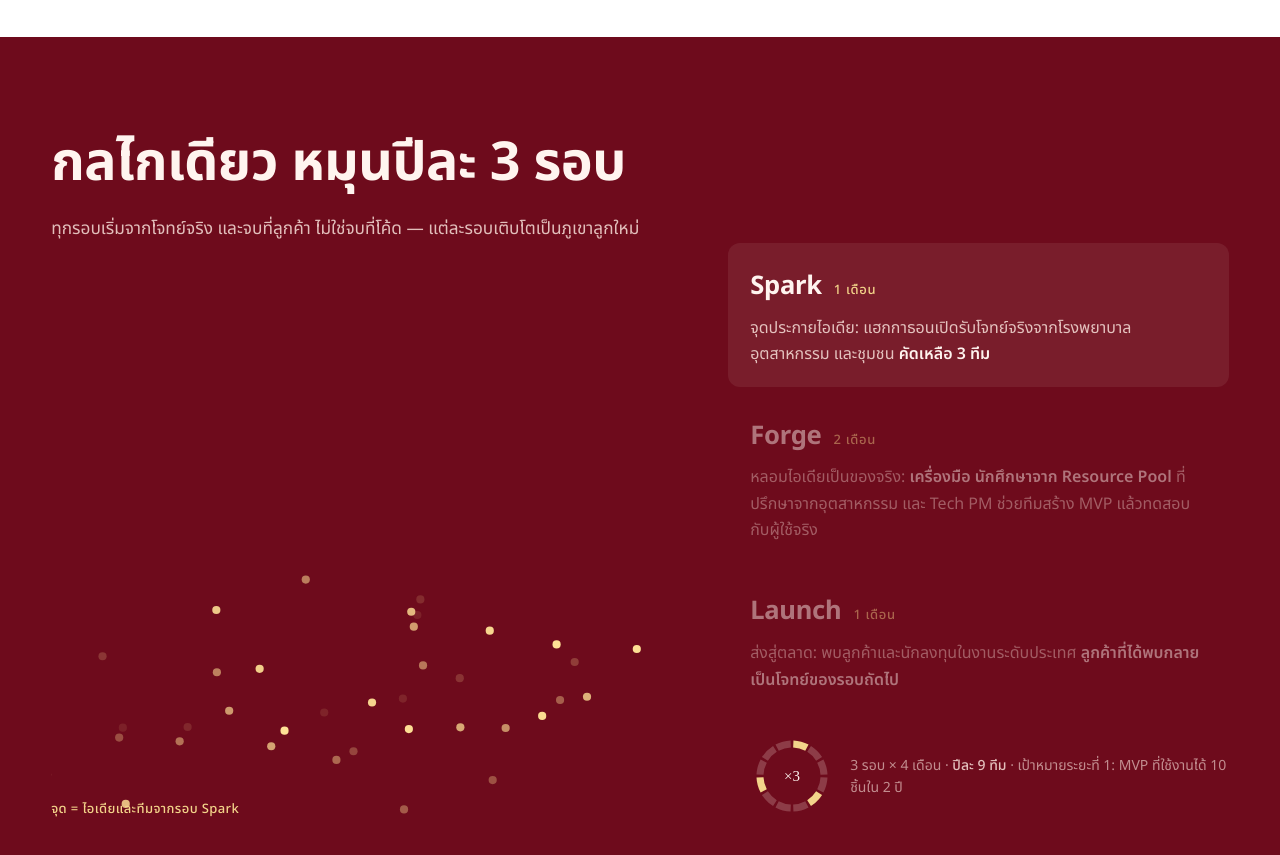
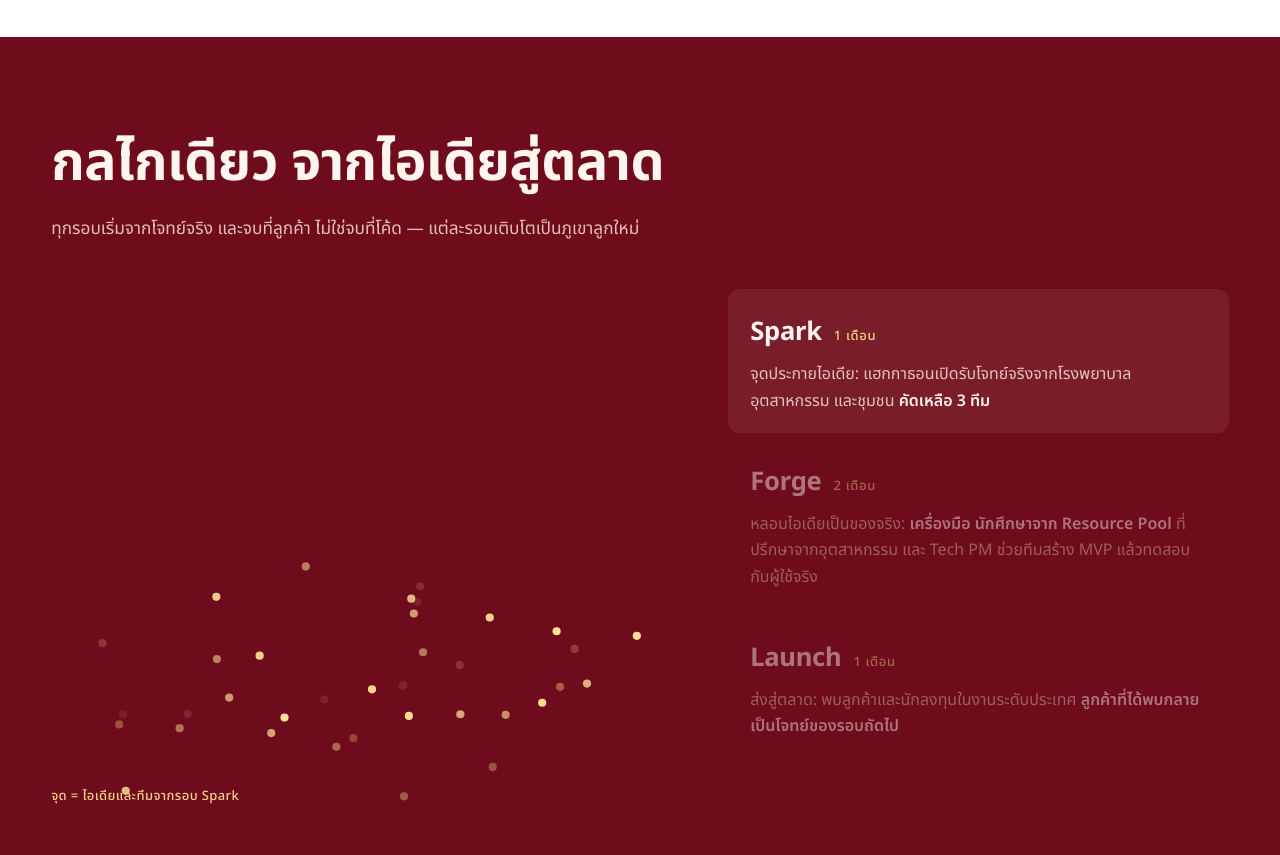
Before and after one commit to cnacha-mfu/aric, a plain HTML site: page index.html in a window 1280 px wide. Shown: the part 1720-2575 px from the top of the page. Drawn offline with Linux system fonts and the light colour scheme; animation ran at ten frames a second; a web font is replaced by a local one.

Commit message:
Home: drop the three-rounds-a-year cadence (heading, year ring, 9 teams/year line, og description)
Co-Authored-By: Claude Opus 5.5 <noreply@anthropic.com>

```diff
--- a/index.html
+++ b/index.html
@@ -6,7 +6,7 @@
 <title>ARIC — ศูนย์นวัตกรรมด้านปัญญาประดิษฐ์และหุ่นยนต์ มหาวิทยาลัยแม่ฟ้าหลวง</title>
 <meta name="description" content="ARIC ศูนย์บ่มเพาะโซลูชัน AI และหุ่นยนต์จากโจทย์จริง — ศูนย์นวัตกรรมด้านปัญญาประดิษฐ์และหุ่นยนต์ มหาวิทยาลัยแม่ฟ้าหลวง เชียงราย">
 <meta property="og:title" content="ARIC — ศูนย์บ่มเพาะโซลูชัน AI และหุ่นยนต์ จากโจทย์จริง">
-<meta property="og:description" content="ศูนย์นวัตกรรมด้านปัญญาประดิษฐ์และหุ่นยนต์ มหาวิทยาลัยแม่ฟ้าหลวง · รอบ Spark → Forge → Launch ทุก 4 เดือน">
+<meta property="og:description" content="ศูนย์นวัตกรรมด้านปัญญาประดิษฐ์และหุ่นยนต์ มหาวิทยาลัยแม่ฟ้าหลวง · บ่มเพาะทีมผ่าน Spark → Forge → Launch">
 <meta property="og:image" content="https://cnacha-mfu.github.io/aric/assets/og.jpg">
 <meta property="og:type" content="website">
 <meta name="theme-color" content="#6E0B1C">
@@ -187,16 +187,11 @@ input[type=range]::-moz-range-thumb{width:22px;height:22px;border-radius:50%;bac
 .stage h3 .mono{font-size:13px;font-weight:500;color:var(--gold-l);letter-spacing:.05em}
 .stage p{font-size:16px;line-height:1.65;color:var(--on-red2);margin-top:6px}
 .stage p b{color:var(--on-red);font-weight:600}
-.year{display:flex;align-items:center;gap:16px;margin-top:22px;padding-left:22px}
-.year svg{width:84px;height:84px;flex:none}
-.year p{font-size:14px;line-height:1.55;color:var(--on-red3)}
-.year p b{color:var(--on-red2);font-weight:500}
 @media (max-width:900px){
   #engine{height:420vh}
   .engine-body{grid-template-columns:1fr;grid-template-rows:38svh auto;align-content:start;gap:8px}
   .stage{padding:12px 14px}.stage p{font-size:14.5px}
   .stages .stage:not(.on){display:none}
-  .year{display:none}
 }
 
 /* showcase */
@@ -492,7 +487,7 @@ footer p{line-height:1.6}
 <section id="engine" aria-labelledby="engineTitle">
   <div class="engine-sticky">
     <div class="wrap engine-head">
-      <h2 class="h2" id="engineTitle" data-en="One engine, three rounds a year">กลไกเดียว หมุนปีละ 3 รอบ</h2>
+      <h2 class="h2" id="engineTitle" data-en="One engine, from idea to market">กลไกเดียว จากไอเดียสู่ตลาด</h2>
       <p class="lead" data-en="Every round starts from a real problem and ends with customers, not just code. Each round grows a new mountain.">ทุกรอบเริ่มจากโจทย์จริง และจบที่ลูกค้า ไม่ใช่จบที่โค้ด — แต่ละรอบเติบโตเป็นภูเขาลูกใหม่</p>
     </div>
     <div class="wrap engine-body">
@@ -503,10 +498,6 @@ footer p{line-height:1.6}
           <li class="stage"><h3>Forge <span class="mono" data-en="2 MONTHS">2 เดือน</span></h3><p data-en="<b>Forge it into something real.</b> Tools, students from the Resource Pool, industry mentors and a tech PM help each team build an MVP and test it with real users.">หลอมไอเดียเป็นของจริง: <b>เครื่องมือ นักศึกษาจาก Resource Pool</b> ที่ปรึกษาจากอุตสาหกรรม และ Tech PM ช่วยทีมสร้าง MVP แล้วทดสอบกับผู้ใช้จริง</p></li>
           <li class="stage"><h3>Launch <span class="mono" data-en="1 MONTH">1 เดือน</span></h3><p data-en="<b>To market.</b> Teams meet customers and investors at national events; the customers they meet become the next round's problems.">ส่งสู่ตลาด: พบลูกค้าและนักลงทุนในงานระดับประเทศ <b>ลูกค้าที่ได้พบกลายเป็นโจทย์ของรอบถัดไป</b></p></li>
         </ol>
-        <div class="year">
-          <svg viewBox="0 0 84 84" id="yearRing" aria-hidden="true"></svg>
-          <p data-en="<b>3 rounds × 4 months.</b> 9 teams a year; phase 1 target: 10 working MVPs in 2 years.">3 รอบ × 4 เดือน · <b>ปีละ 9 ทีม</b> · เป้าหมายระยะที่ 1: MVP ที่ใช้งานได้ 10 ชิ้นใน 2 ปี</p>
-        </div>
       </div>
     </div>
   </div>
@@ -1214,22 +1205,10 @@ function onEngineScroll() {
   const r = engine.getBoundingClientRect(), span = engine.offsetHeight - innerHeight;
   prog = Math.max(0, Math.min(1, -r.top / span));
   const s = Math.min(2, Math.floor(prog * 3 * .999));
-  if (s !== curStage) { curStage = s; stagesEl.forEach((el, i) => el.classList.toggle('on', i === s)); setStageNote(); drawYear(s); }
+  if (s !== curStage) { curStage = s; stagesEl.forEach((el, i) => el.classList.toggle('on', i === s)); setStageNote(); }
 }
 addEventListener('scroll', onEngineScroll, { passive: true });
-// year ring: 3 rounds × (Spark 1 · Forge 2 · Launch 1 month)
-function drawYear(active) {
-  const svg = $('#yearRing'); let h = ''; const cx = 42, cy = 42, R = 32;
-  for (let m = 0; m < 12; m++) {
-    const st = [0, 1, 1, 2][m % 4], a0 = (m / 12) * Math.PI * 2 - Math.PI / 2 + .04, a1 = ((m + 1) / 12) * Math.PI * 2 - Math.PI / 2 - .04;
-    const x0 = cx + R * Math.cos(a0), y0 = cy + R * Math.sin(a0), x1 = cx + R * Math.cos(a1), y1 = cy + R * Math.sin(a1);
-    const col = st === active ? '#F3D48A' : 'rgba(255,236,228,.22)';
-    h += `<path d="M${x0.toFixed(1)} ${y0.toFixed(1)} A${R} ${R} 0 0 1 ${x1.toFixed(1)} ${y1.toFixed(1)}" stroke="${col}" stroke-width="7" fill="none"/>`;
-  }
-  h += `<text x="42" y="47" text-anchor="middle" font-family="Martian Mono" font-size="15" fill="#FFF4EF">×3</text>`;
-  svg.innerHTML = h;
-}
-if (reduce) { curStage = 2; stagesEl.forEach(el => el.classList.add('on')); drawYear(2); setStageNote(); } else { onEngineScroll(); }
+if (reduce) { curStage = 2; stagesEl.forEach(el => el.classList.add('on')); setStageNote(); } else { onEngineScroll(); }
 
 /* ---------------- render loop (both canvases, paused off-screen) ---------------- */
 function loop(now) {
```
